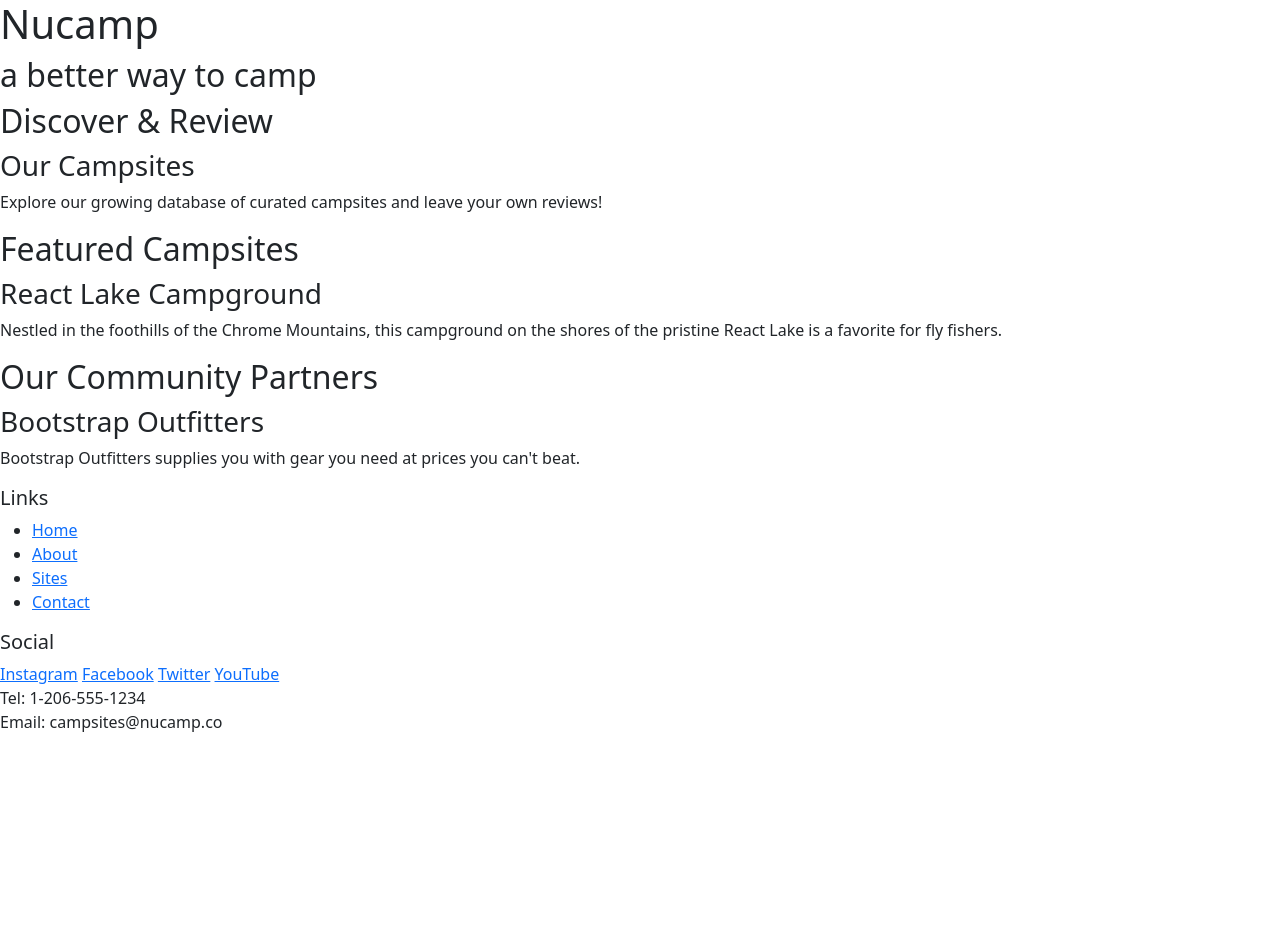
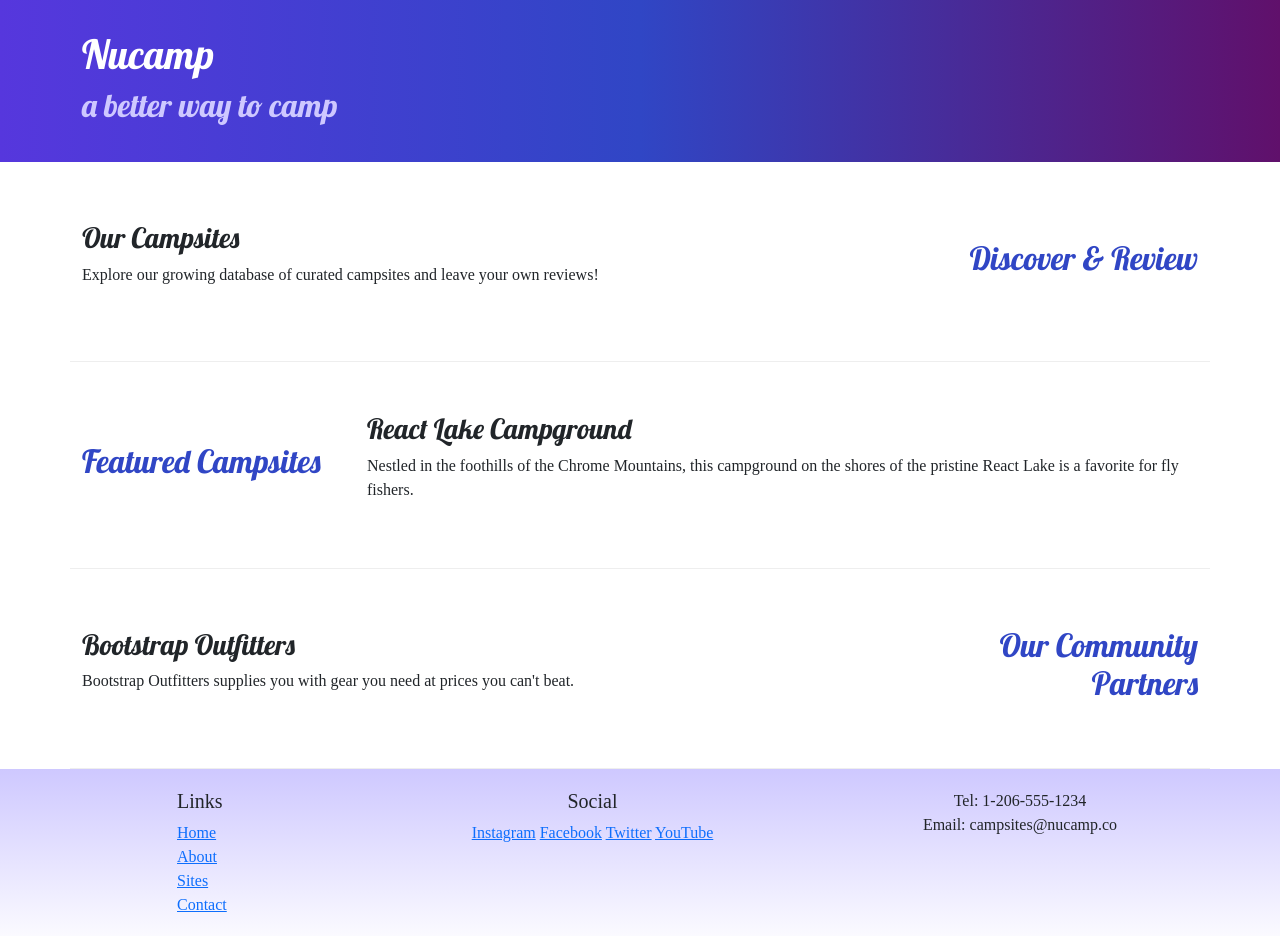
Before and after one commit to JasonGoodnight/nucampsite, a website: page index.html in a window 1280 px wide. Before the commit the page ends 800 px from the top, so only its background shows below. Drawn offline with nearby package versions, Linux system fonts and the light colour scheme.

Commit message:
adding custom styles

```diff
--- /dev/null
+++ b/css/styles.css
@@ -0,0 +1,32 @@
+body{
+    font-family: "open-sans", "sans-serif";
+}
+
+h1, h2, h3{
+    font-family: "lobster", "cursive";
+}
+
+h2{
+    color: #3046c5;
+}
+
+header{
+    padding: 30px;
+    background-image: linear-gradient(to right, #5637DD, #3046C5, #60106B);
+    color: white;
+}
+
+header h2{
+    color: #cec8ff;
+}
+
+footer{
+    background-image: linear-gradient(#cec8ff, white);
+    padding: 20px 0;
+}
+
+.row-content{
+    padding: 50px 0;
+    border-bottom: 1px ridge;
+    min-height: 200px;
+}
--- a/index.html
+++ b/index.html
@@ -9,58 +9,83 @@
     <!-- Bootstrap CSS -->
     <link rel="stylesheet" href="node_modules/bootstrap/dist/css/bootstrap.min.css" />
 
+    <link rel="stylesheet" href="https://fonts.googleapis.com/css?family=Lobster|Open+Sans" />
+    <link rel="stylesheet" href="css/styles.css" />
     <title>Nucamp: A Better Way To Camp</title>
 </head>
 
 <body>
     <header>
-        <div>
+        <div class="container">
+            <div class="row">
+                <div class="col">
                     <h1>Nucamp</h1>
                     <h2>a better way to camp</h2>
                 </div>
+            </div>
+        </div>
     </header>
-
-    <div>
-        <h2>Discover & Review</h2>
+    <div class="container">
+        <div class="row row-content align-items-center">
+            <div class="col-sm-4 order-sm-last col-md-3">
+                <h2 class="text-sm-end">Discover & Review</h2>
+            </div>
+            <div class="col">
                 <h3>Our Campsites</h3>
                 <p>Explore our growing database of curated campsites and leave your own reviews!</p>
             </div>
-
-    <div>
-        <h2>Featured Campsites</h2>
-        <h3>React Lake Campground</h3>
-        <p>Nestled in the foothills of the Chrome Mountains, this campground on the shores of the pristine React Lake is a favorite for fly fishers.</p>
         </div>
 
-    <div>
-        <h2>Our Community Partners</h2>
+        <div class="row row-content align-items-center">
+            <div class="col-sm-4 col-md-3">
+                <h2>Featured Campsites</h2>
+            </div>
+            <div class="col">
+                <h3>React Lake Campground</h3>
+                <p>Nestled in the foothills of the Chrome Mountains, this campground on the shores of the pristine React
+                    Lake is
+                    a favorite for fly fishers.</p>
+            </div>
+        </div>
+
+        <div class="row row-content align-items-center">
+            <div class="col-sm-4 order-sm-last col-md-3">
+                <h2 class="text-sm-end">Our Community Partners</h2>
+            </div>
+            <div class="col">
                 <h3>Bootstrap Outfitters</h3>
                 <p>Bootstrap Outfitters supplies you with gear you need at prices you can't beat.</p>
             </div>
-
+        </div>
+    </div>
     <footer>
-        <div>
+        <div class="container">
+            <div class="row">
+                <div class="col-4 col-sm-2 offset-1">
                     <h5>Links</h5>
-            <ul>
+                    <ul class="list-unstyled">
                         <li><a href="#">Home</a></li>
                         <li><a href="#">About</a></li>
                         <li><a href="#">Sites</a></li>
                         <li><a href="#">Contact</a></li>
                     </ul>
                 </div>
-        <div>
+                <div class="col-6 col-sm-5 text-center">
                     <h5>Social</h5>
                     <a href="http://instagram.com/">Instagram</a>
                     <a href="http://facebook.com/">Facebook</a>
                     <a href="http://twitter.com/">Twitter</a>
                     <a href="http://youtube.com/">YouTube</a>
                 </div>
-        <div>
+                <div class="col-sm-4 text-center">
                     Tel: 1-206-555-1234<br />
                     Email: campsites@nucamp.co
+                </div>
+            </div>
         </div>
     </footer>
     <!-- Bootstrap JavaScript plugins.-->
     <script src="node_modules/bootstrap/dist/js/bootstrap.bundle.js"></script>
 </body>
+
 </html>
```
Lines whose indentation alone changed are shown as unchanged.
